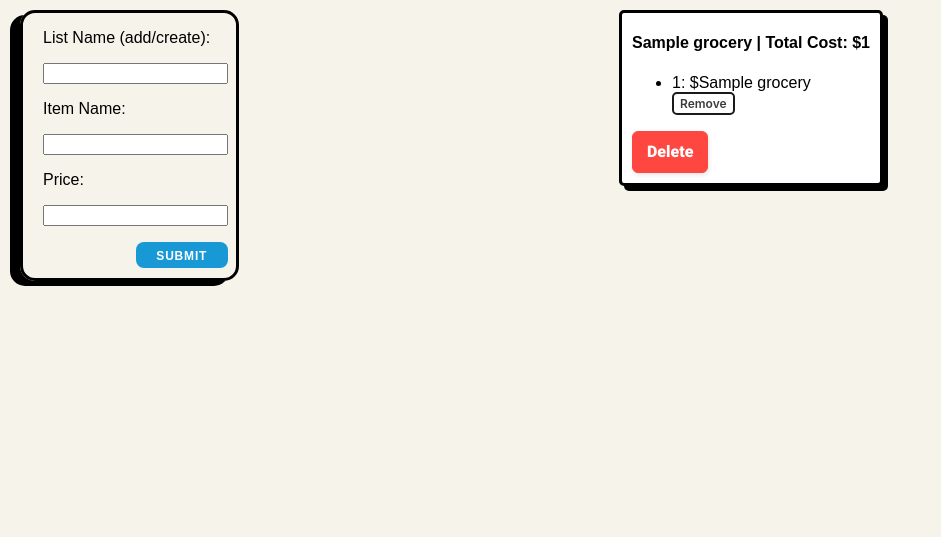
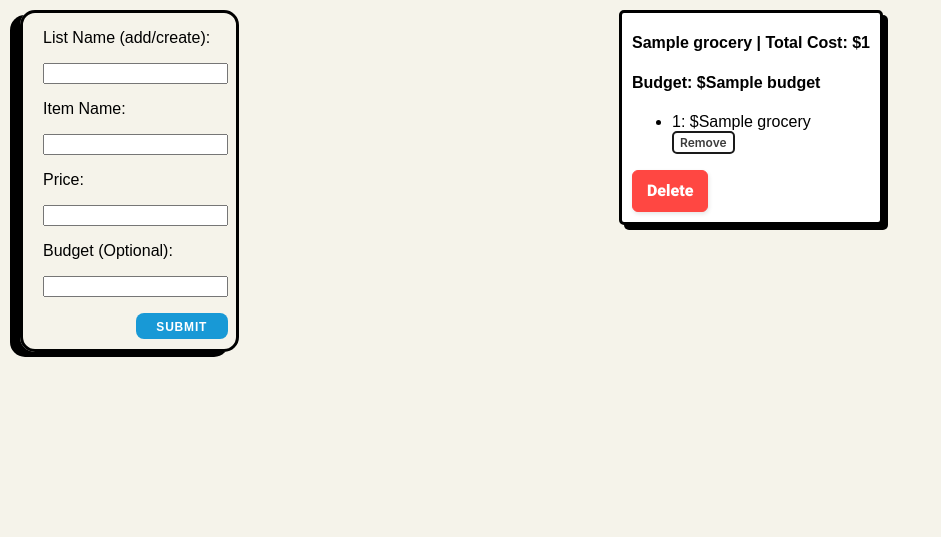
Before and after one commit to Gavin-Sharma/Tinyslice, a Flask app: template templates/grocery.html in a window 1280 px wide. Shown: the part 40-577 px from the top of the page, without its empty margins (0-941 px from the left). Run offline with Flask 2, Linux system fonts and the light colour scheme; the template is opened without the code that fills it: most values are stand-ins (such as "Sample title", 1, 10 or a date in 2020).

Commit message:
Displays budget in add grocery and overview page

```diff
--- a/app.py
+++ b/app.py
@@ -3,7 +3,7 @@ from flask import Flask, request, jsonify, render_template, redirect, url_for
 import json
 from flask_nav import Nav
 from flask_nav.elements import Navbar, Subgroup, View, Link, Text, Separator
-from manage_data import to_dict, read, save, save_total_cost, delete_list, delete_item, total_list_costs, total_number_items, all_budgets_and_list_names, get_number_of_lists, calculate_mean, calculate_standard_deviation, list_name_and_total_cost
+from manage_data import to_dict, read, save, save_total_cost, delete_list, delete_item, total_list_costs, total_number_items, all_budgets_and_list_names, get_number_of_lists, calculate_mean, calculate_standard_deviation, list_name_and_total_cost, save_budget
 
 # initialize the Flask application
 app = Flask(__name__, static_folder="static_files")
@@ -29,11 +29,13 @@ def grocery():
         list_name_data = request.form["listName"] #get list name from form
         item_name_data = request.form["itemName"] #get item name from form
         item_price_data = request.form["itemPrice"] #get item price from form
+        budget_data = request.form["budget"]
 
         #process to save data
         formated_data = to_dict(list_name_data, item_name_data, item_price_data) #formats data
         save_data = save(formated_data, list_name_data, item_name_data, item_price_data) #saves data by creating or appending to a list
         save_total_list_cost = save_total_cost(list_name_data) #saves total cost of each list
+        save_budget_data = save_budget(budget_data, list_name_data)
 
         #process to show data
         json_data = read()
--- a/manage_data.py
+++ b/manage_data.py
@@ -199,13 +199,14 @@ def calculate_standard_deviation():
 
     return "{:.5f}".format(statistics.stdev(data))
 
+
 def save_budget(budget: float, list_name:str):
     with open("static_files/data.json") as fp:
         json_data = json.load(fp)
 
     for grocery_list in json_data:
         if grocery_list["list_name"] == list_name:
-            grocery_list.update({"budget": budget})
+            grocery_list.update({"budget": float(budget)})
             break
 
     with open("static_files/data.json", "w") as fp:
--- a/templates/grocery.html
+++ b/templates/grocery.html
@@ -1,6 +1,5 @@
 <!DOCTYPE html>
 <html lang="en">
-
   <head>
     <meta charset="UTF-8" />
     <meta http-equiv="X-UA-Compatible" content="IE=edge" />
@@ -13,7 +12,13 @@
   <body>
     <header>
       <div class="header-container">
-      <img src="/static_files/img/tinyslice_logo.jpg" alt="company logo" class="company-logo" width="100" height="40" />
+        <img
+          src="/static_files/img/tinyslice_logo.jpg"
+          alt="company logo"
+          class="company-logo"
+          width="100"
+          height="40"
+        />
         {{ nav.my_navbar.render() }}
       </div>
     </header>
@@ -27,13 +32,31 @@
           <p><input type="text" required="required" , name="itemName" /></p>
           <p>Price:</p>
           <p>
-          <input type="number" step="any" min="0" required="required" name="itemPrice" />
+            <input
+              type="number"
+              step="any"
+              min="0"
+              required="required"
+              name="itemPrice"
+            />
           </p>
-        <p class="submit-button"><input id="submit-button" type="submit" , value="submit" /></p>
+          <!-- Deliverable 3 -->
+          <p>Budget (Optional):</p>
+          <p>
+            <input
+              type="number"
+              step="any"
+              min="0"
+              required="required"
+              name="budget"
+            />
+          </p>
+          <p class="submit-button">
+            <input id="submit-button" type="submit" , value="submit" />
+          </p>
           <!--Submit-->
         </form>
       </div>
-
 
       <!--Below will loop over the json data and show it in a list format-->
       <article class="viewing-list">
@@ -41,27 +64,32 @@
           {% for i in grocery_lists %}
           <article class="each-grocery-list">
             <h1>{{ i.list_name }} | Total Cost: ${{ i.total_cost }}</h1>
+            <h1>Budget: ${{ i.budget }}</h1>
             <ul>
               {% for grocery in i.grocery %}
               <li>{{ grocery[0] }}: ${{ grocery[1] }}</li>
               <form class="remove-button" action="/remove" method="post">
-              <input id="remove-button" type="submit" value="Remove" name="{{ i.grocery[0] }}, {{ i.list_name }}" />
+                <input
+                  id="remove-button"
+                  type="submit"
+                  value="Remove"
+                  name="{{ i.grocery[0] }}, {{ i.list_name }}"
+                />
               </form>
               {% endfor %}
             </ul>
-
             <form class="delete-button" action="/delete" method="post">
-            <input id="delete-button" type="submit" value="Delete" name="{{ i.list_name }}" />
+              <input
+                id="delete-button"
+                type="submit"
+                value="Delete"
+                name="{{ i.list_name }}"
+              />
             </form>
-
           </article>
           {% endfor %}
-
         </div>
       </article>
     </section>
-
-
   </body>
-
 </html>
```
Lines whose indentation alone changed are shown as unchanged.
